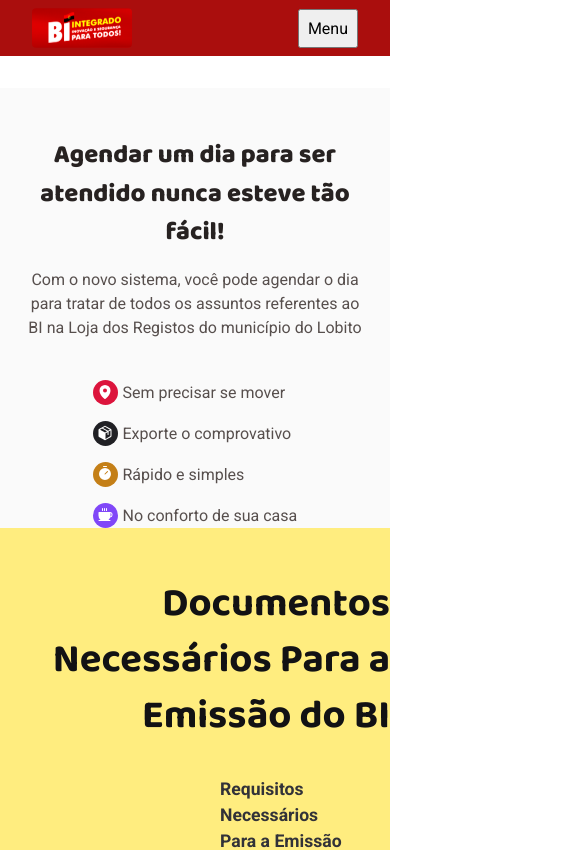
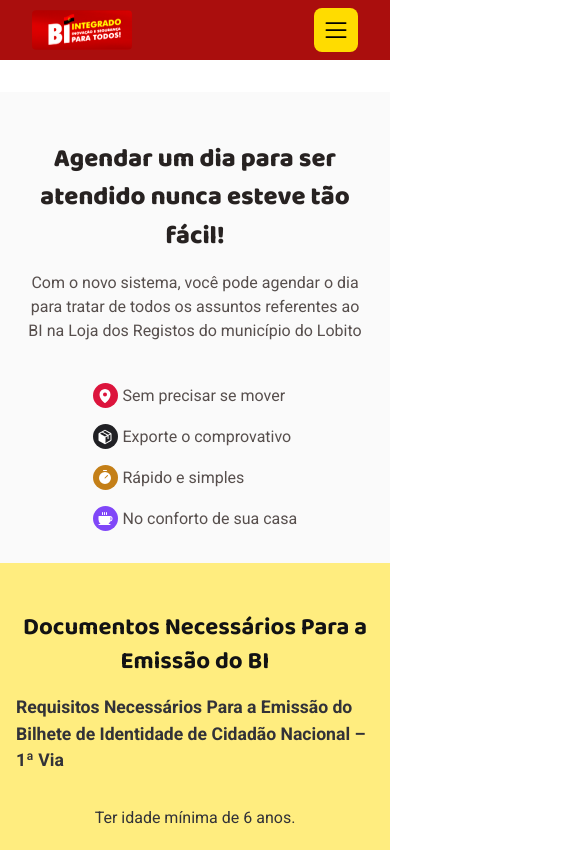
Before and after one commit to misaellopes01/loja_de_registo, a React (Vite) app in the folder web/: page / in a window 390 px wide. Shown: the top 850 px of the page, 585 px wide, since content can reach past the window. Built offline with nearby package versions, Linux system fonts and the light colour scheme.

Commit message:
Home Responsive

```diff
--- a/web/src/components/Header/index.tsx
+++ b/web/src/components/Header/index.tsx
@@ -1,5 +1,5 @@
 import { HeaderContainer } from "./styles";
-import { Timer } from 'phosphor-react'
+import { Hamburger, List, Timer } from 'phosphor-react'
 
 import logo from '../../assets/logo.svg'
 import { NavLink } from "react-router-dom";
@@ -17,7 +17,9 @@ export function Header() {
     return (
         <HeaderContainer>
             <img src={logo} alt="" />
-            <button onClick={handleToggle}>Menu</button>
+            <button onClick={handleToggle}>
+                <List size={28} />
+            </button>
             <nav>
                <NavLink to='/'>Início</NavLink>
                <NavLink to='/consult'>Consultar</NavLink>
--- a/web/src/components/Header/styles.ts
+++ b/web/src/components/Header/styles.ts
@@ -67,6 +67,10 @@ export const HeaderContainer = styled.header`
         button {
             display: flex;
             padding: .5rem;
+            outline-style: none;
+            border-style: none;
+            background: ${props => props.theme.yellow};
+            border-radius: 8px;
         }
         .toggle {
             position: absolute;
--- a/web/src/pages/Client/Home/styles.ts
+++ b/web/src/pages/Client/Home/styles.ts
@@ -85,6 +85,14 @@ export const HomeContainer = styled.main`
             width: 40%;
         }
     }
+    @media screen and (max-width: 400px) {
+        .banner {
+            img {
+                display: none;
+            }
+            padding-bottom: 2rem;
+        }
+    }
     .about {
         width: 100%;
         height: 100%;
@@ -164,6 +172,58 @@ export const HomeContainer = styled.main`
         }
 
     }
+    @media screen and (max-width: 400px) {
+        .about {
+            img {
+                display: none;
+            }
+            .content {
+                .upper {
+                    h3 {
+                        padding: 0;
+                        font-size: 1.5rem;
+                        width: fit-content;
+                        text-align: center;
+                        margin: 0 auto;
+                    }
+                    > div {
+                        div {
+                            padding: 1rem;
+                            strong {
+                                padding: 0;
+                                margin: 0;
+                                text-align: center;
+                            }
+                            p {
+                                padding: 2rem 0;
+                                text-align: center;
+                            }
+                        }
+                    }
+                }
+                .down {
+                    > div {
+                            padding: 0 1rem;
+                            strong {
+                                padding: 0;
+                                margin: 0;
+                                text-align: center;
+                            }
+                            p {
+                                padding: 0;
+                                text-align: center;
+                            }
+                            ul {
+                                line-height: 1.5;
+                                display: flex;
+                                flex-direction: column;
+                                gap: 0.5rem;
+                            }
+                    }
+                }
+            }
+        }
+    }
     .taxes {
         max-width: 70rem;
         height: 100%;
@@ -187,6 +247,29 @@ export const HomeContainer = styled.main`
                 font-size: 1.2rem;
                 font-weight: bold;
                 line-height: 1.4;
+            }
+        }
+    }
+    @media screen and (max-width: 400px) {
+        .taxes {
+            h3 {
+                font-size: 1.5rem;
+                width: 100%;
+                text-align: center;
+                padding: 2rem 0;
+            }
+            div {
+                img {
+                    display: none;
+                }
+                padding: 0 1rem 2rem 1rem;
+                p {
+                    color: ${props => props.theme["gray-600"]};
+                    font-size: 1.2rem;
+                    font-weight: bold;
+                    line-height: 1.4;
+                    text-align: center;
+                }
             }
         }
     }
```
Also changed, not shown: 1 other file (tests, documents, lock files or other folders).
